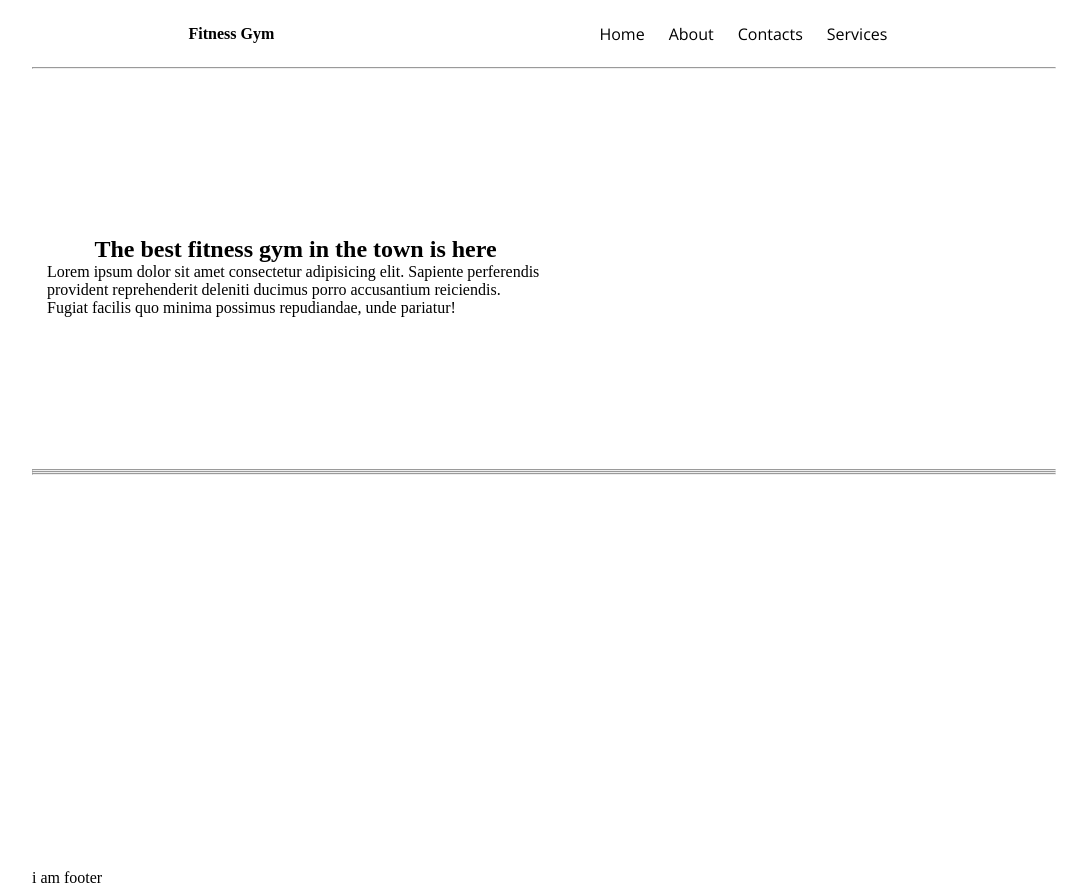
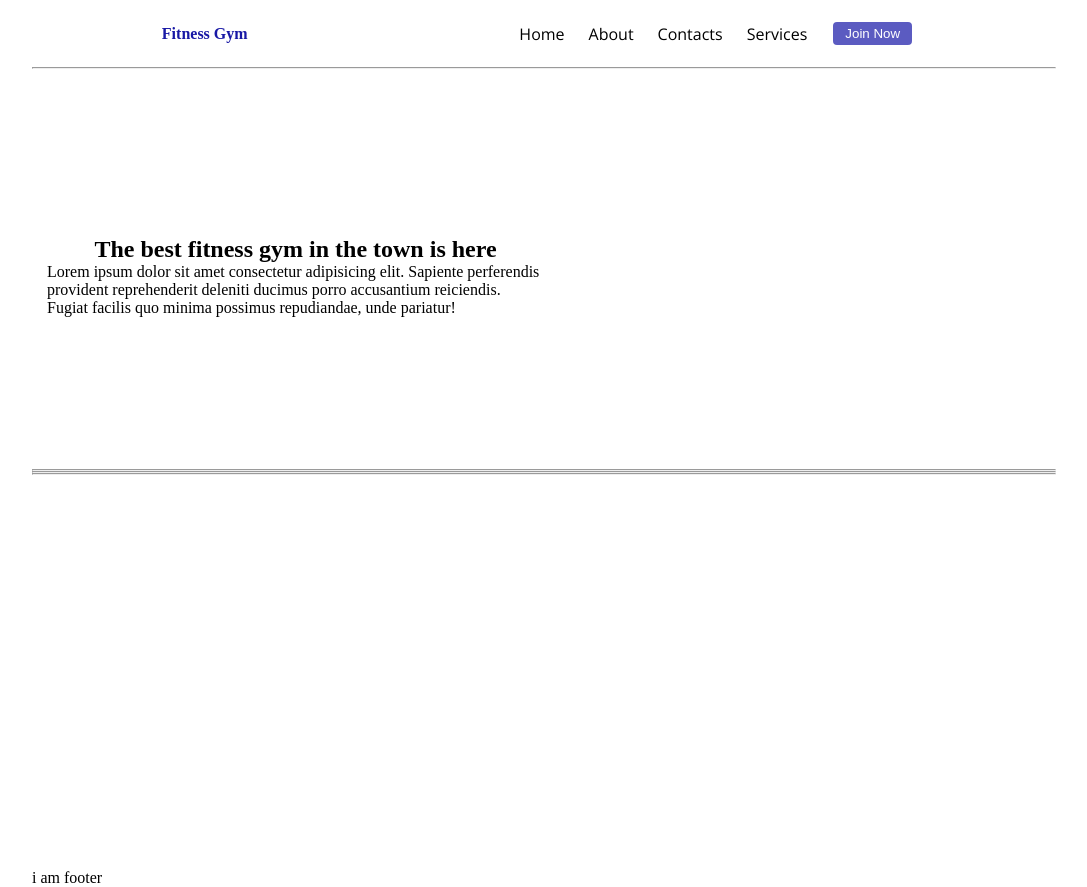
Before and after one commit to Kumkumy99/Frontend_learning_projects, a plain HTML site: page landing_page/index.html in a window 1280 px wide. Shown: the whole page, without its empty margins (96-1183 px from the left). Drawn offline with nearby package versions, Linux system fonts and the light colour scheme.

Commit message:
Added jin button and borders

```diff
--- a/landing_page/index.html
+++ b/landing_page/index.html
@@ -11,12 +11,13 @@
     <div class="container mx-auto">
         <header>
          <nav class="flex justify-between ">
-            <div class="font-bold flex items-center">Fitness Gym</div>
+            <div class="font-bold flex items-center text-blue">Fitness Gym</div>
             <ul class="nav-bar flex items-center">
                <li>Home</li>
                <li>About</li>
                <li>Contacts</li>
                <li>Services</li>
+               <li><button class="btn">Join Now</button></li>
             </ul>
          </nav>
          <hr>
--- a/landing_page/utils.css
+++ b/landing_page/utils.css
@@ -49,3 +49,16 @@
     padding-left: 15px;
     padding-right: 15px;
 }
+
+.text-blue{
+    color: rgb(24, 24, 165);
+}
+
+.btn{
+    padding:4px 12px;
+    border: 2px solid white;
+    color:white;
+    background-color: rgb(91, 91, 193);
+    cursor: pointer;
+    border-radius: 6px;
+}
```
